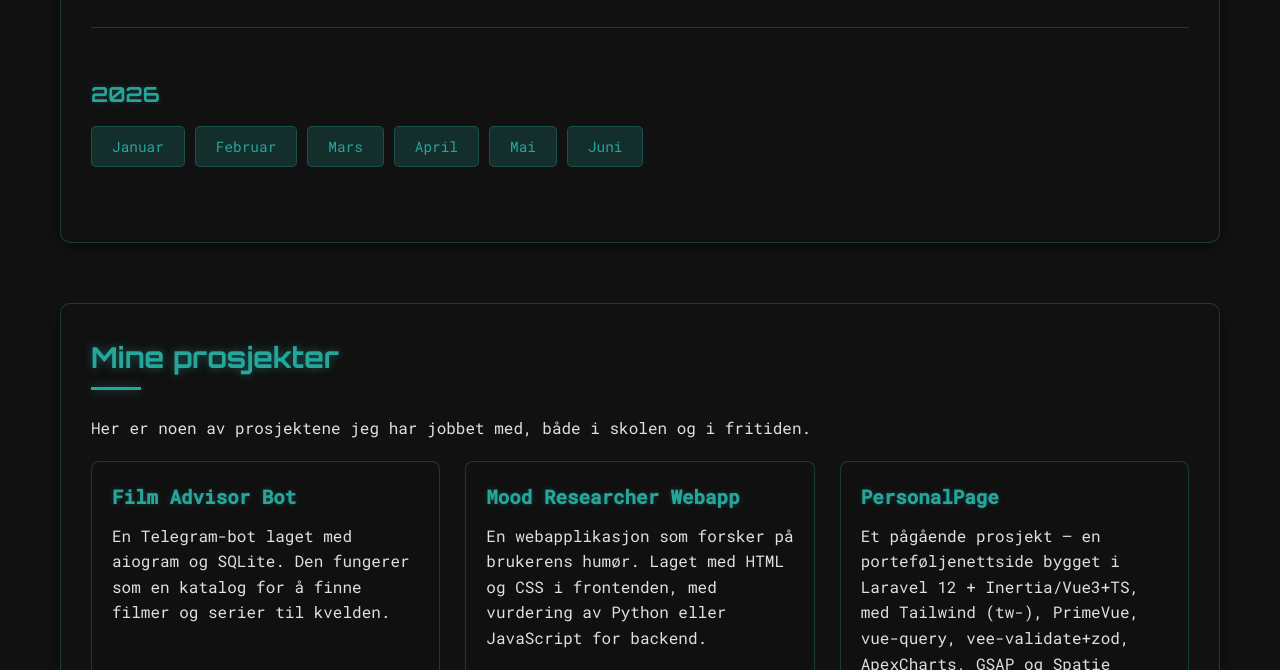
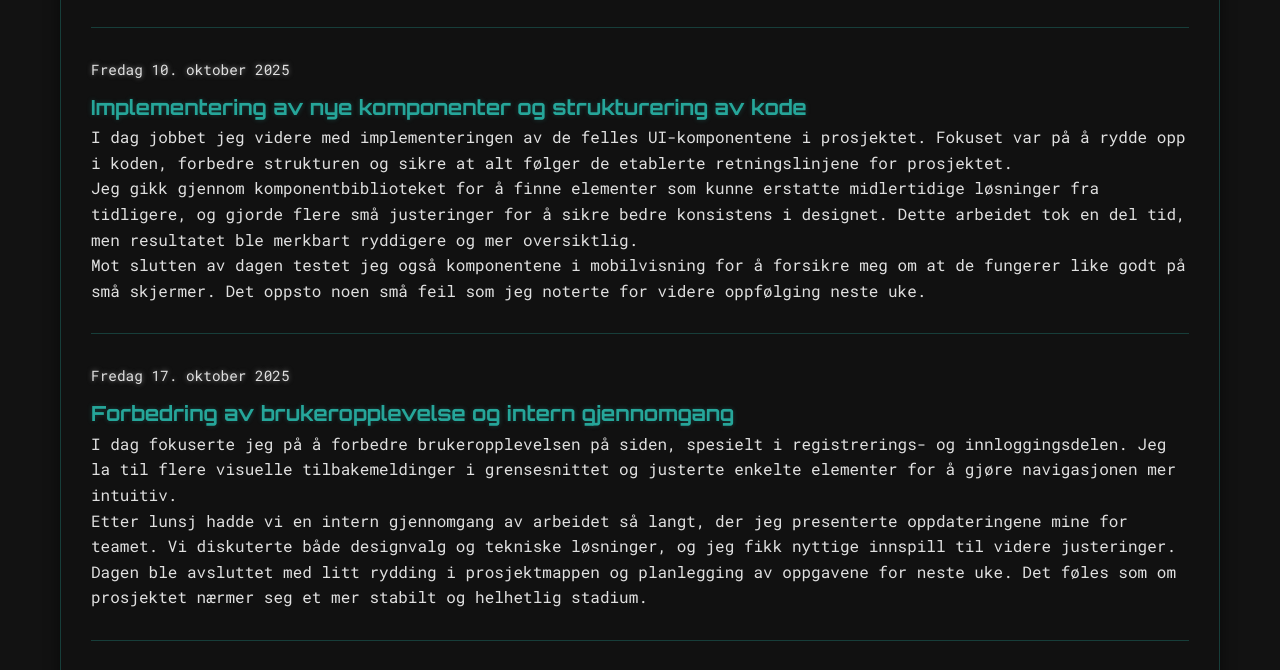
Before and after one commit to fastory777/personal-log, a plain HTML site: page index.html in a window 1280 px wide. Shown: the part 2026-2696 px from the top of the page. Drawn offline with Linux system fonts and the light colour scheme.

Commit message:
log 17.10.25

```diff
--- a/index.html
+++ b/index.html
@@ -747,6 +747,22 @@
                             <p>Til lunsj dro vi på food truck-festivalen i Verdal 😄</p>
                         </div>
 
+                        <div class="logg-innlegg" data-month="October">
+                            <span class="logg-dato">Fredag 10. oktober 2025</span>
+                            <h3>Implementering av nye komponenter og strukturering av kode</h3>
+                            <p>I dag jobbet jeg videre med implementeringen av de felles UI-komponentene i prosjektet. Fokuset var på å rydde opp i koden, forbedre strukturen og sikre at alt følger de etablerte retningslinjene for prosjektet.</p>
+                            <p>Jeg gikk gjennom komponentbiblioteket for å finne elementer som kunne erstatte midlertidige løsninger fra tidligere, og gjorde flere små justeringer for å sikre bedre konsistens i designet. Dette arbeidet tok en del tid, men resultatet ble merkbart ryddigere og mer oversiktlig.</p>
+                            <p>Mot slutten av dagen testet jeg også komponentene i mobilvisning for å forsikre meg om at de fungerer like godt på små skjermer. Det oppsto noen små feil som jeg noterte for videre oppfølging neste uke.</p>
+                        </div>
+
+                        <div class="logg-innlegg" data-month="October">
+                            <span class="logg-dato">Fredag 17. oktober 2025</span>
+                            <h3>Forbedring av brukeropplevelse og intern gjennomgang</h3>
+                            <p>I dag fokuserte jeg på å forbedre brukeropplevelsen på siden, spesielt i registrerings- og innloggingsdelen. Jeg la til flere visuelle tilbakemeldinger i grensesnittet og justerte enkelte elementer for å gjøre navigasjonen mer intuitiv.</p>
+                            <p>Etter lunsj hadde vi en intern gjennomgang av arbeidet så langt, der jeg presenterte oppdateringene mine for teamet. Vi diskuterte både designvalg og tekniske løsninger, og jeg fikk nyttige innspill til videre justeringer.</p>
+                            <p>Dagen ble avsluttet med litt rydding i prosjektmappen og planlegging av oppgavene for neste uke. Det føles som om prosjektet nærmer seg et mer stabilt og helhetlig stadium.</p>
+                        </div>
+
                         <div class="logg-innlegg" data-month="November"></div>
                         <div class="logg-innlegg" data-month="December"></div>
                     </div>
```
